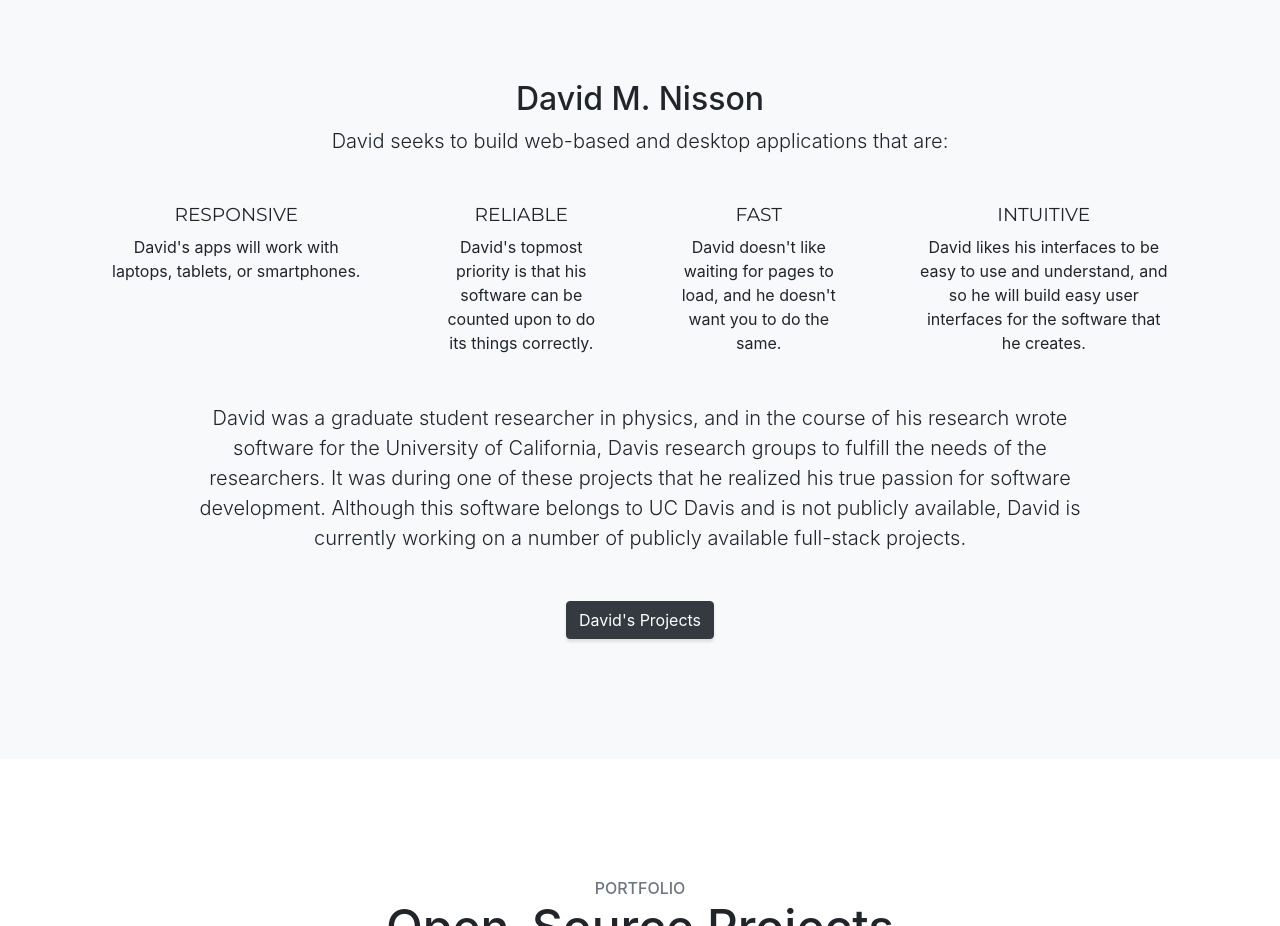
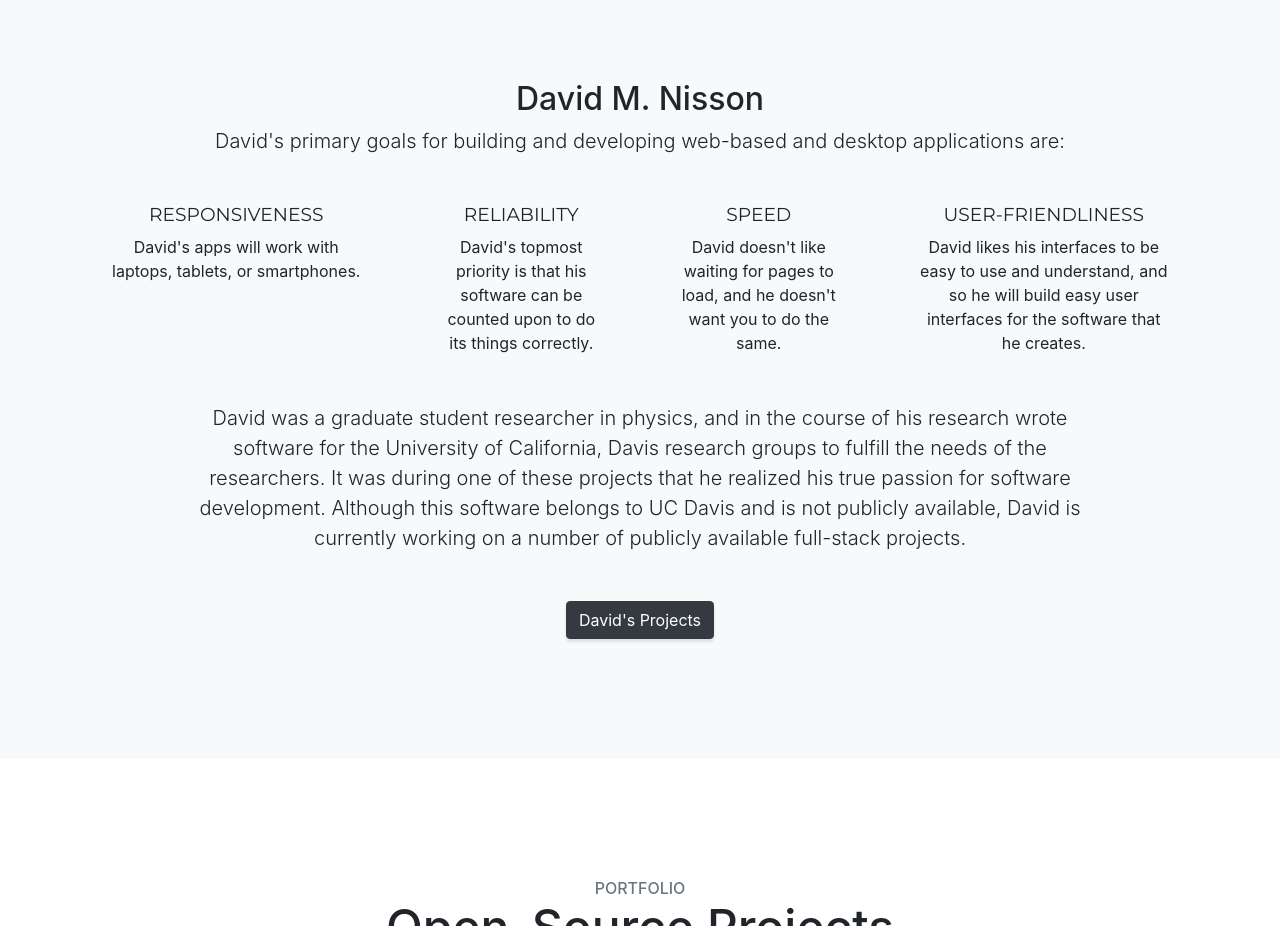
Before and after one commit to dmnisson/dmnisson.github.io, a website with bundled scripts: page index.html in a window 1280 px wide. Shown: the part 840-1766 px from the top of the page. Built offline with nearby package versions, Linux system fonts and the light colour scheme.

Commit message:
reword goals

```diff
--- a/index.html
+++ b/index.html
@@ -72,32 +72,31 @@
         </div>
         <div class="row">
           <div class="col-lg-10 mx-auto">
-            <p class="lead mb-5">David seeks to build web-based and desktop applications that
-            are:</p>
+            <p class="lead mb-5">David's primary goals for building and developing web-based and desktop applications are:</p>
           </div>
         </div>
         <div class="row">
           <div class="col-md-3 mx-auto">
-            <h4>Responsive</h4>
+            <h4>Responsiveness</h4>
             <p class="mb-5">
             David's apps will work with laptops, tablets, or smartphones.
             </p>
           </div>
           <div class="col-md-2 mx-auto">
-            <h4>Reliable</h4>
+            <h4>Reliability</h4>
             <p class="mb-5">
             David's topmost priority is that his software can be counted upon to do its things
             correctly.
             </p>
           </div>
           <div class="col-md-2 mx-auto">
-            <h4>Fast</h4>
+            <h4>Speed</h4>
             <p class="mb-5">
             David doesn't like waiting for pages to load, and he doesn't want you to do the same.
             </p>
           </div>
           <div class="col-md-3 mx-auto">
-            <h4>Intuitive</h4>
+            <h4>User-Friendliness</h4>
             <p class="mb-5">
             David likes his interfaces to be easy to use and understand, and so he will build
             easy user interfaces for the software that he creates.
```
